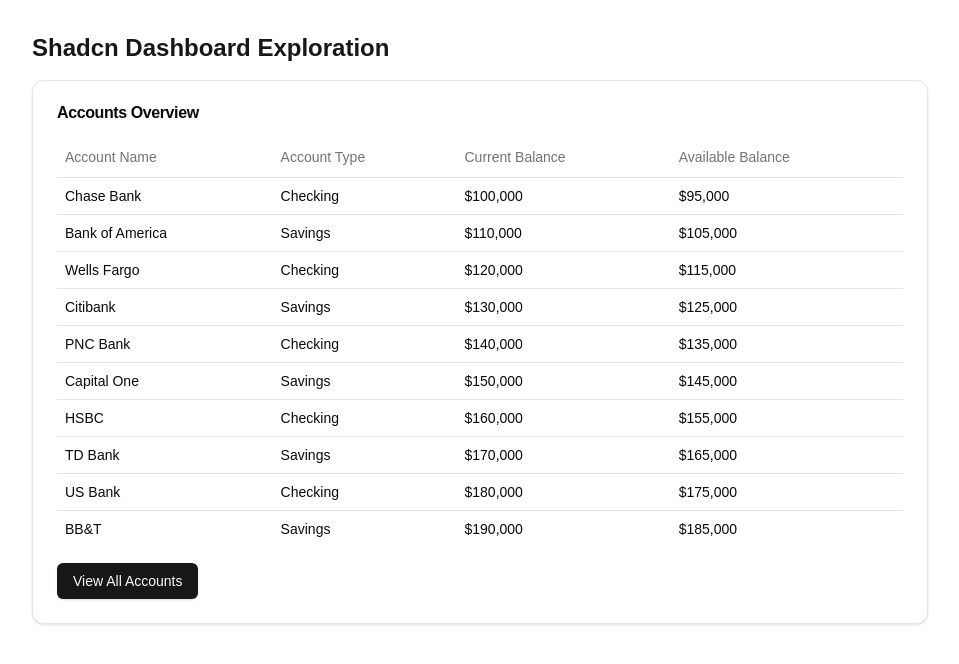
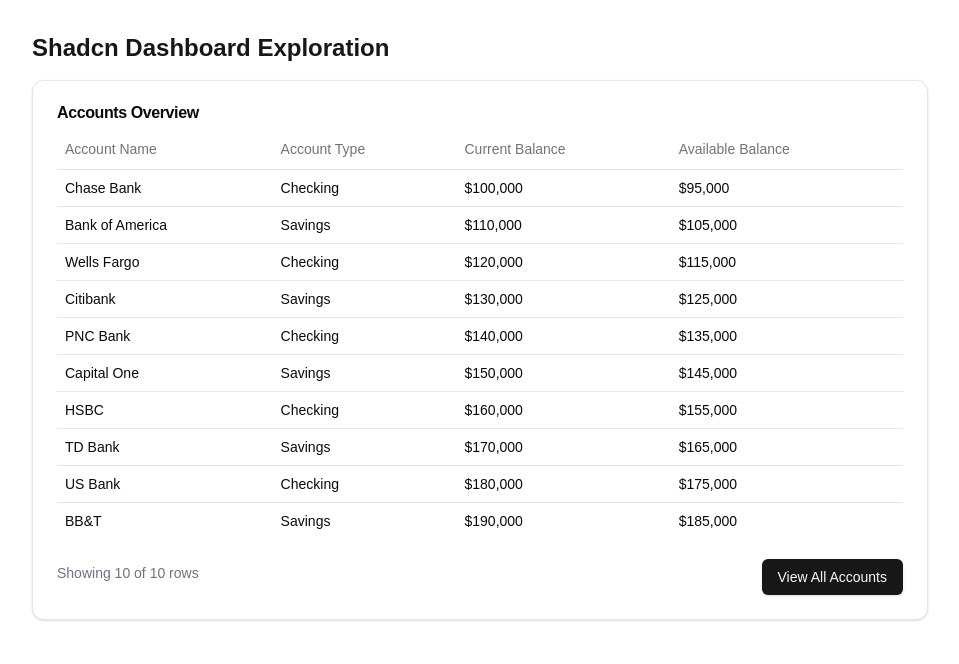
Before and after one commit to jonbrick/shacn-dashboard-exploration, a Next.js app: page / in a window 1280 px wide. Shown: the top 664 px of the page, without its empty margins (0-959 px from the left). Built offline with nearby package versions, Linux system fonts and the light colour scheme.

Commit message:
Add Number of Rows tag to tables & Created DashboardTable Component

```diff
--- a/package.json
+++ b/package.json
@@ -10,6 +10,7 @@
   },
   "dependencies": {
     "@radix-ui/react-slot": "^1.1.0",
+    "@tanstack/react-table": "^8.20.5",
     "class-variance-authority": "^0.7.0",
     "clsx": "^2.1.1",
     "lucide-react": "^0.441.0",
--- a/src/components/AccountCard.tsx
+++ b/src/components/AccountCard.tsx
@@ -1,22 +1,46 @@
 import { Button } from "@/components/ui/button";
-import { AccountTable } from "./AccountTable";
 import { Account } from "@/data/types";
 import { DashboardCard } from "./DashboardCard";
+import { DashboardTable } from "./DashboardTable";
 
 interface AccountCardProps {
   accounts: Account[];
 }
 
 export function AccountCard({ accounts }: AccountCardProps) {
+  const columns = [
+    { header: "Account Name", accessorKey: "accountName" },
+    { header: "Account Type", accessorKey: "accountType" },
+    {
+      header: "Current Balance",
+      accessorKey: "currentDayBalance",
+      cell: (account: Account) =>
+        `$${account.currentDayBalance.toLocaleString()}`,
+    },
+    {
+      header: "Available Balance",
+      accessorKey: "currentDayAvailableBalance",
+      cell: (account: Account) =>
+        `$${account.currentDayAvailableBalance.toLocaleString()}`,
+    },
+  ];
+
+  const content = (
+    <DashboardTable
+      data={accounts}
+      columns={columns}
+      rowsPerPage={10}
+      totalRows={accounts.length}
+    />
+  );
+
+  const footer = <Button className="ml-auto">View All Accounts</Button>;
+
   return (
     <DashboardCard
       title="Accounts Overview"
-      table={
-        <>
-          <AccountTable accounts={accounts} />
-          <Button className="mt-4">View All Accounts</Button>
-        </>
-      }
+      content={content}
+      footer={footer}
     />
   );
 }
--- a/src/components/DashboardCard.tsx
+++ b/src/components/DashboardCard.tsx
@@ -1,17 +1,25 @@
-import { Card, CardContent, CardHeader, CardTitle } from "@/components/ui/card";
+import {
+  Card,
+  CardContent,
+  CardHeader,
+  CardTitle,
+  CardFooter,
+} from "@/components/ui/card";
 
 interface DashboardCardProps {
   title: string;
-  table: React.ReactNode;
+  content: React.ReactNode;
+  footer?: React.ReactNode;
 }
 
-export function DashboardCard({ title, table }: DashboardCardProps) {
+export function DashboardCard({ title, content, footer }: DashboardCardProps) {
   return (
     <Card className="max-w-4xl">
-      <CardHeader className="pb-4">
+      <CardHeader className="pb-2">
         <CardTitle>{title}</CardTitle>
       </CardHeader>
-      <CardContent>{table}</CardContent>
+      <CardContent className="pb-2">{content}</CardContent>
+      {footer && <CardFooter>{footer}</CardFooter>}
     </Card>
   );
 }
--- /dev/null
+++ b/src/components/DashboardTable.tsx
@@ -0,0 +1,63 @@
+import {
+  Table,
+  TableBody,
+  TableCell,
+  TableHead,
+  TableHeader,
+  TableRow,
+} from "@/components/ui/table";
+
+interface Column<T> {
+  header: string;
+  accessorKey: string;
+  cell?: (item: T) => React.ReactNode;
+}
+
+interface DashboardTableProps<T> {
+  data: T[];
+  columns: Column<T>[];
+  rowsPerPage?: number;
+  totalRows?: number;
+}
+
+export function DashboardTable<T>({
+  data,
+  columns,
+  rowsPerPage,
+  totalRows,
+}: DashboardTableProps<T>) {
+  const displayedRows = rowsPerPage
+    ? Math.min(rowsPerPage, data.length)
+    : data.length;
+  const totalRowCount = totalRows || data.length;
+
+  return (
+    <div>
+      <Table>
+        <TableHeader>
+          <TableRow>
+            {columns.map((column) => (
+              <TableHead key={column.header}>{column.header}</TableHead>
+            ))}
+          </TableRow>
+        </TableHeader>
+        <TableBody>
+          {data.slice(0, displayedRows).map((item, index) => (
+            <TableRow key={index}>
+              {columns.map((column) => (
+                <TableCell key={column.header}>
+                  {column.cell
+                    ? column.cell(item)
+                    : (item[column.accessorKey as keyof T] as React.ReactNode)}
+                </TableCell>
+              ))}
+            </TableRow>
+          ))}
+        </TableBody>
+      </Table>
+      <div className="text-sm text-gray-500 mt-6 -mb-8">
+        Showing {displayedRows} of {totalRowCount} rows
+      </div>
+    </div>
+  );
+}
```
Also changed, not shown: 1 other file (tests, documents, lock files or other folders).
